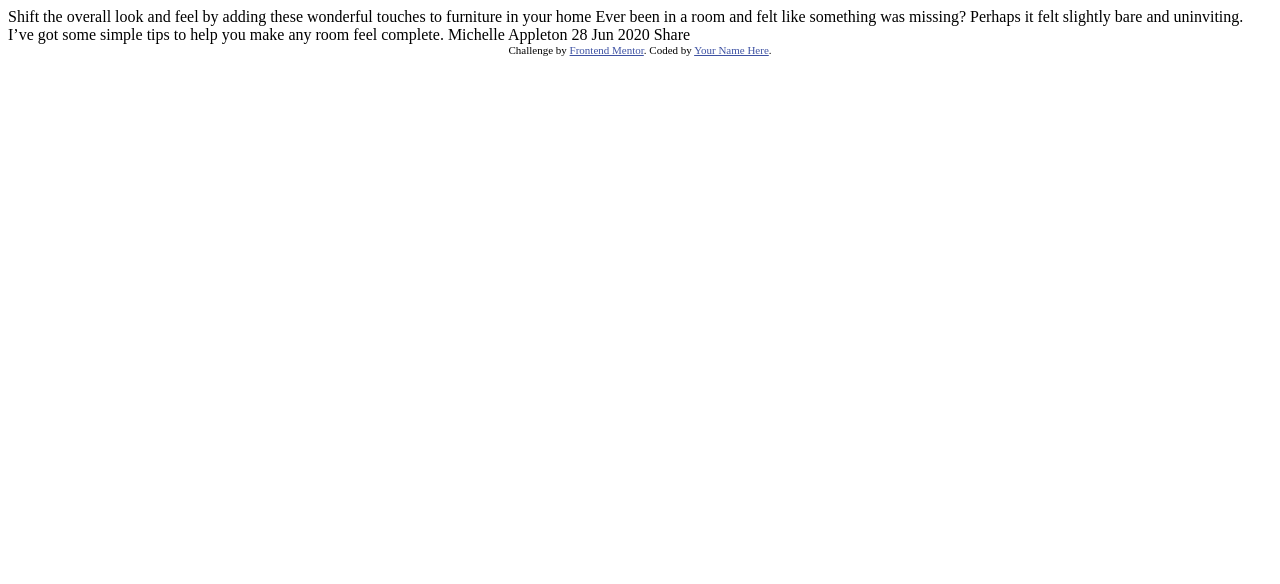
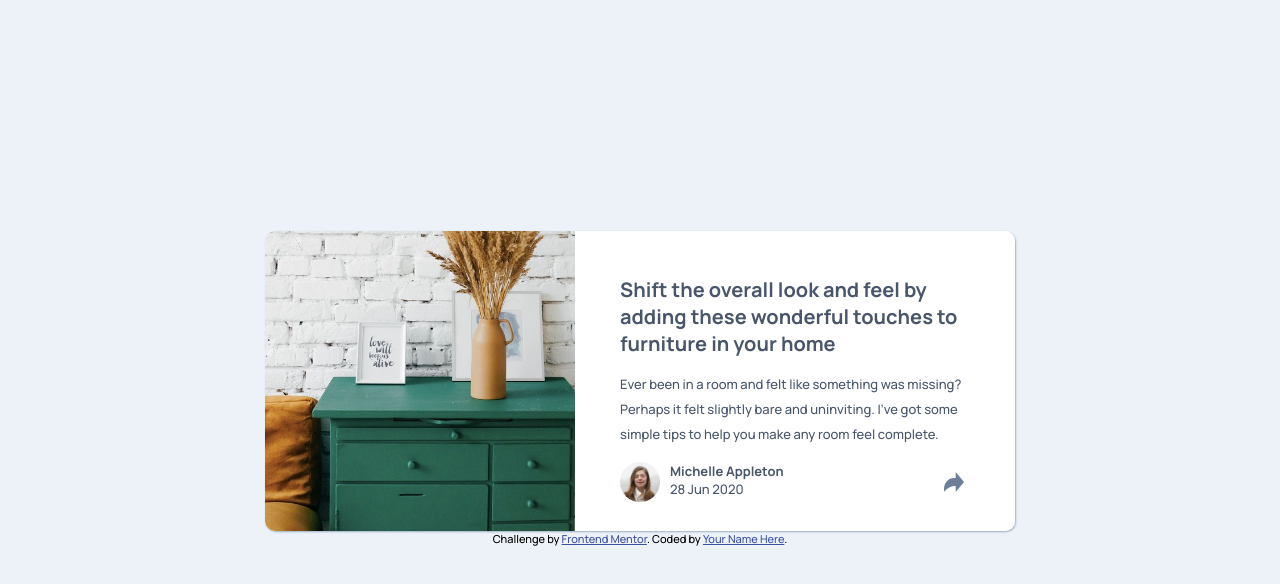
Before and after one commit to sarasixti/frontend_challenge_3, a plain HTML site: page index.html in a window 1280 px wide. Drawn offline with Linux system fonts and the light colour scheme.

Commit message:
completed desktop view

```diff
--- /dev/null
+++ b/css_style/color_palette.css
@@ -0,0 +1,18 @@
+:root {
+    /* BACKGROUND COLORS */
+    --main-background-color: hsl(210, 46%, 95%);
+    --article-background-color: white;
+    --shadow-color: hsl(212, 23%, 69%);
+    --share-button-background-color: hsl(214, 17%, 51%);
+    --share-component-background-color: hsl(217, 19%, 35%);
+    --text-color: hsl(217, 19%, 35%);
+
+    /* TYPOGRAPHY STYLES */
+    --article-font-size: 13px;
+    --font-normal-weight: 500;
+    --font-bold-weight: 700;
+}
+
+body {
+    font-family: 'Manrope', sans-serif;
+}
--- /dev/null
+++ b/css_style/desktop_style.css
@@ -0,0 +1,85 @@
+@import url("color_palette.css");
+
+body {
+    background-color: var(--main-background-color);
+    display: flex;
+    flex-direction: column;
+    align-content: center;
+    justify-content: center;
+    height: 95vh;
+}
+
+.article {
+    background-color: var(--article-background-color);
+    width: 750px;
+    height: 300px;
+    align-self: center;
+    justify-self: center;
+    border-radius: 10px;
+    box-shadow: 1px 1px 2px var(--shadow-color);
+    display: flex;
+    flex-direction: row;
+    align-content: center;
+    justify-content: center;
+}
+
+.article-img {
+    float: left;
+    height: 100%;
+    width: 310px;
+    object-fit: cover;
+    object-position: left;
+    border-top-left-radius: 10px;
+    border-bottom-left-radius: 10px;
+    border-bottom-right-radius: 0px;
+    border-top-right-radius: 0px;
+}
+
+.article-text {
+    background-color: var(--article-background-color);
+    font-size: var(--article-font-size);
+    border-radius: inherit;
+    padding: 45px;
+    color: var(--text-color);
+}
+
+.article-title {
+    font-weight: var(--font-bold-weight);
+    font-size: 20px;
+}
+
+.article-corpus {
+    line-height: 25px;
+    margin-top: 15px;
+}
+
+.article-author {
+    display: flex;
+    flex-direction: row;
+    align-content: center;
+    justify-content: left;
+    padding: 15px;
+    padding-left: 0px;
+    width: 100%;
+}
+
+.author-img {
+    float: left;
+    width: 40px;
+    border-radius: 50%;
+}
+
+.author-info {
+    margin-left: 10px;
+}
+
+.author-name {
+    font-weight: 700;
+}
+
+#share-icon {
+    margin-left: 160px;
+    margin-top: 10px;
+    width: 20px;
+    height: 20px;
+}
--- a/index.html
+++ b/index.html
@@ -5,6 +5,9 @@
   <meta name="viewport" content="width=device-width, initial-scale=1.0"> <!-- displays site properly based on user's device -->
 
   <link rel="icon" type="image/png" sizes="32x32" href="./images/favicon-32x32.png">
+  <link href="https://fonts.googleapis.com/css2?family=Manrope:wght@500;700&display=swap" rel="stylesheet">
+  <link rel="stylesheet" href="css_style/desktop_style.css">
+  <link rel="stylesheet" href="css_style/color_palette.css">
 
   <title>Frontend Mentor | Article preview component</title>
 
@@ -12,22 +15,30 @@
   <style>
     .attribution { font-size: 11px; text-align: center; }
     .attribution a { color: hsl(228, 45%, 44%); }
+
+
   </style>
 </head>
 <body>
+<div class="article">
+  <img class="article-img" src="images/drawers.jpg">
+  <div class="article-text">
+  <div class="article-title"> Shift the overall look and feel by adding these wonderful
+  touches to furniture in your home </div>
 
-  Shift the overall look and feel by adding these wonderful
-  touches to furniture in your home
+  <div class="article-corpus">Ever been in a room and felt like something was missing? Perhaps
+  it felt slightly bare and uninviting. I’ve got some simple tips
+  to help you make any room feel complete.</div>
 
-  Ever been in a room and felt like something was missing? Perhaps
-  it felt slightly bare and uninviting. I’ve got some simple tips
-  to help you make any room feel complete.
+  <div class="article-author">
+    <img class="author-img" src="images/avatar-michelle.jpg">
+  <div class="author-info"><div class="author-name">Michelle Appleton</div>
+  28 Jun 2020</div>
+  <img id="share-icon" src="images/icon-share.svg">
+</div>
 
-  Michelle Appleton
-  28 Jun 2020
-
-  Share
-
+</div>
+</div>
   <div class="attribution">
     Challenge by <a href="https://www.frontendmentor.io?ref=challenge" target="_blank">Frontend Mentor</a>.
     Coded by <a href="#">Your Name Here</a>.
```
